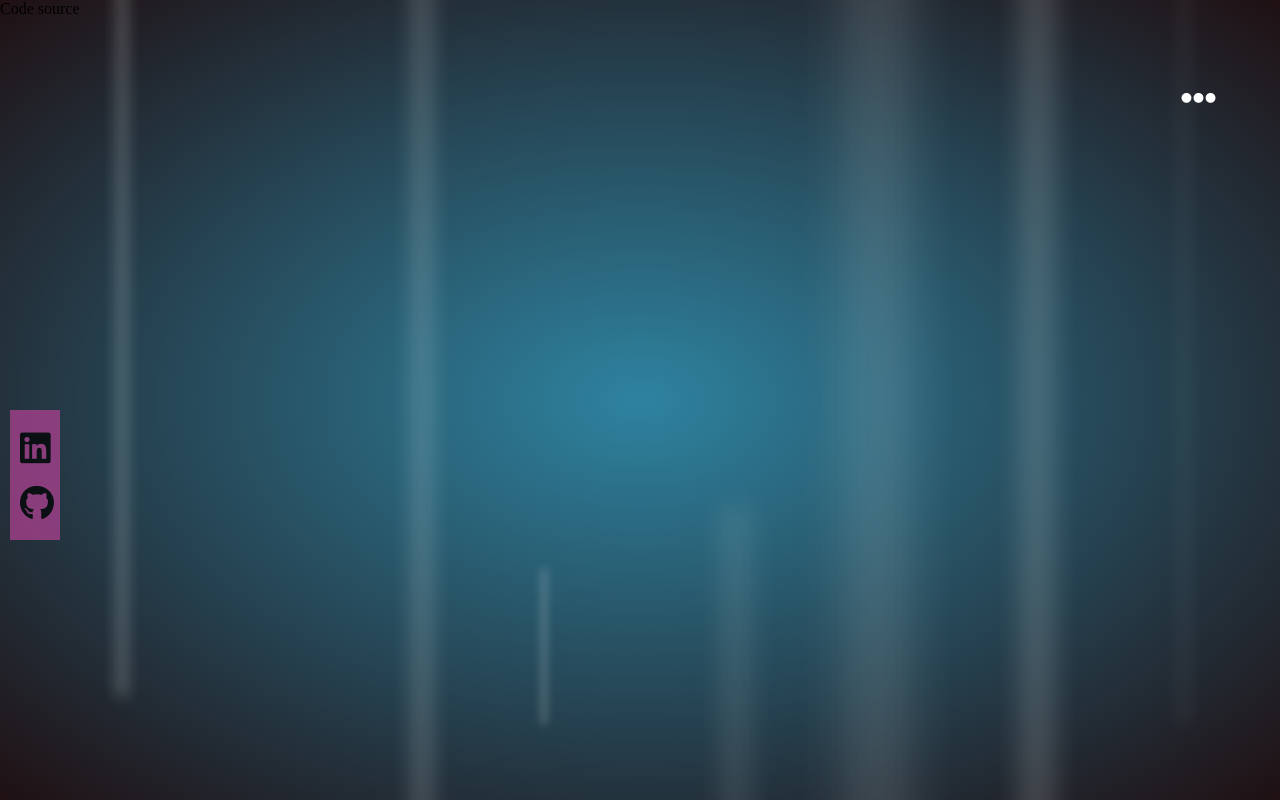
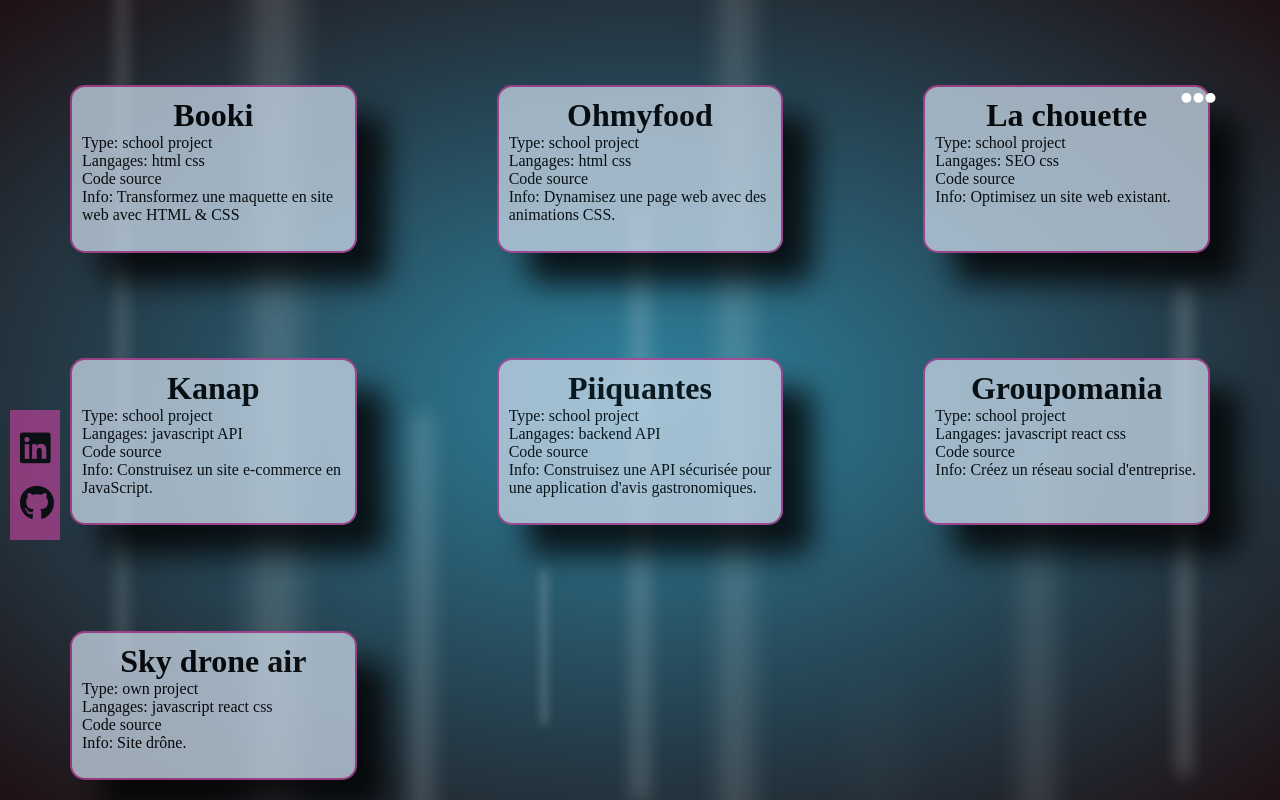
Before and after one commit to vitinolo/potfolio_thibaut, a React (Create React App) app: page /projects in a window 1280 px wide. Built offline with nearby package versions, Linux system fonts and the light colour scheme.

Commit message:
projects, card.scss

```diff
--- a/src/components/Card.js
+++ b/src/components/Card.js
@@ -4,11 +4,11 @@ function Card ({type, name, languages, languagesIcons, source, info})  {
     return (
         <div className='projectContent'>
             <h1>{name}</h1>
-            <span>{type}</span>
-            <div className='languages'>{languages}</div>
+            <span>Type: {type}</span>
+            <div className='languages'>Langages: {languages}</div>
             <div className="languagesIcons">{languagesIcons}</div>
-            <div className="source"><a href={source}>Code source</a></div>
-            <div className="info">{info}</div>
+            <div className="source"><a href={source} title='cliquer vers code source'>Code source</a></div>
+            <div className="info">Info: {info}</div>
         </div>
     );
 };
--- a/src/components/ProjectList.js
+++ b/src/components/ProjectList.js
@@ -7,7 +7,7 @@ function ProjectList () {
         id: 1,
         type: 'school project',
         name: 'Booki',
-        languages: ['html','css'],
+        languages: ['html css'],
         languagesIcons: ['fab fa-html5','fab fa-css3-alt'],
         source: 'https://github.com/vitinolo/thibautlenoir_2_20092021',
         info: 'Transformez une maquette en site web avec HTML & CSS',
@@ -16,61 +16,60 @@ function ProjectList () {
         id: 2,
         type: 'school project',
         name: 'Ohmyfood',
-        languages: ['html','css'],
+        languages: ['html css'],
         languagesIcons: ['fab fa-css3-alt', 'fab fa-github', 'fab fa-sass'],
         source: 'https://github.com/vitinolo/ThibautLenoir_3_20112021',
-        info: 'Dynamisez une page web avec des animations CSS',
+        info: 'Dynamisez une page web avec des animations CSS.',
       },
       {
         id: 3,
         type: 'school project',
         name: 'La chouette',
-        languages: ['SEO','css'],
+        languages: ['SEO css'],
         languagesIcons: ['fab fa-html5','fab fa-css3-alt'],
         source: 'https://github.com/vitinolo/P4',
-        info: 'Optimisez un site web existant',
+        info: 'Optimisez un site web existant.',
       },
       {
         id: 4,
         name: 'Kanap',
         type: 'school project',
-        languages: ['javascript','API'],
+        languages: ['javascript API'],
         languagesIcons: ['fab fa-js'],
         source: 'https://github.com/vitinolo/p5_kanap',
-        info: 'Construisez un site e-commerce en JavaScript',
+        info: 'Construisez un site e-commerce en JavaScript.',
       },
       {
         id: 5,
         name: 'Piiquantes',
         type: 'school project',
-        languages: ['backend','API'],
+        languages: ['backend API'],
         languagesIcons: ['fab fa-js','fab fa-node-js', 'fab fa-css3-alt'],
         source: 'https://github.com/vitinolo/p6',
-        info: 'Construisez une API sécurisée pour une application d_avis gastronomiques',
+        info: "Construisez une API sécurisée pour une application d'avis gastronomiques.",
       },
       {
         id: 6,
         name: 'Groupomania',
         type: 'school project',
-        languages: ['javascript','react', 'css'],
+        languages: ['javascript react css'],
         languagesIcons: ['fab fa-js','fab fa-react','fab fa-css3-alt'],
         source: 'https://github.com/vitinolo/P7_Creez_un_reseau_social_d_entreprise',
-        info: "Créez un réseau social d'entreprise",
+        info: "Créez un réseau social d'entreprise.",
       },
       {
         id: 7,
         name: 'Sky drone air',
         type: 'own project',
-        languages: ['javascript','react', 'css'],
+        languages: ['javascript react css'],
         languagesIcons: ['fab fa-js','fab fa-react','fab fa-css3-alt'],
         source: 'https://skydroneair.netlify.app/',
-        info: 'Site drône',
+        info: 'Site drône.',
       },
     ];
     return (
-        <div className='projects'>
-            <ul>
-                {projects.map(project =>(
+        <div className='projectList'>
+            { projects.map((project) =>(
                 <Card
                     key={project.id}
                     name={project.name}
@@ -82,8 +81,6 @@ function ProjectList () {
                 />
               ))
             }
-            </ul>
-
         </div>
     );
 };
--- a/src/pages/Projects.js
+++ b/src/pages/Projects.js
@@ -1,8 +1,8 @@
 import React from 'react';
 import VisibilityNav from '../components/VisibilityNav';
 import Social from'../components/Social';
-import Card from '../components/Card';
 import Light from '../components/Light';
+import ProjectList from '../components/ProjectList';
 
 const Projects = () => {
     return (
@@ -11,7 +11,7 @@ const Projects = () => {
             <Social />
             <Light />
             <div className='projectsContent'>
-                <Card />
+                <ProjectList />
             </div>
         </div>
     );
--- a/src/styles/_settings.scss
+++ b/src/styles/_settings.scss
@@ -10,6 +10,7 @@
     flex-direction: column;
     align-items: center;
 }
+
 * {
     box-sizing: border-box;
     margin: 0;
--- a/src/styles/components/_card.scss
+++ b/src/styles/components/_card.scss
@@ -0,0 +1,20 @@
+.projectList{
+    display: grid;
+    grid-template-columns: repeat(3, 1fr);
+    grid-auto-rows: minmax(200px, auto);
+    height: 100vh;
+    .projectContent{
+        margin:20% 70px 20px 70px;
+        opacity:0.8;
+        border:2px solid rgb(183, 66, 150);
+        border-radius:15px;
+        box-shadow: 30px 30px 30px black;
+        background-color:rgba(196, 212, 227, 0.964);
+        padding: 10px;
+
+        h1{
+            display: flex;
+            justify-content: center;
+        }
+    }
+}
--- a/src/styles/pages/_projects.scss
+++ b/src/styles/pages/_projects.scss
@@ -0,0 +1,9 @@
+.projects{
+    .projectsContent{
+        display:flex;
+        justify-content: center;
+        flex-direction: column;
+        align-items: center;
+
+    }
+}
```
Lines whose indentation alone changed are shown as unchanged.
